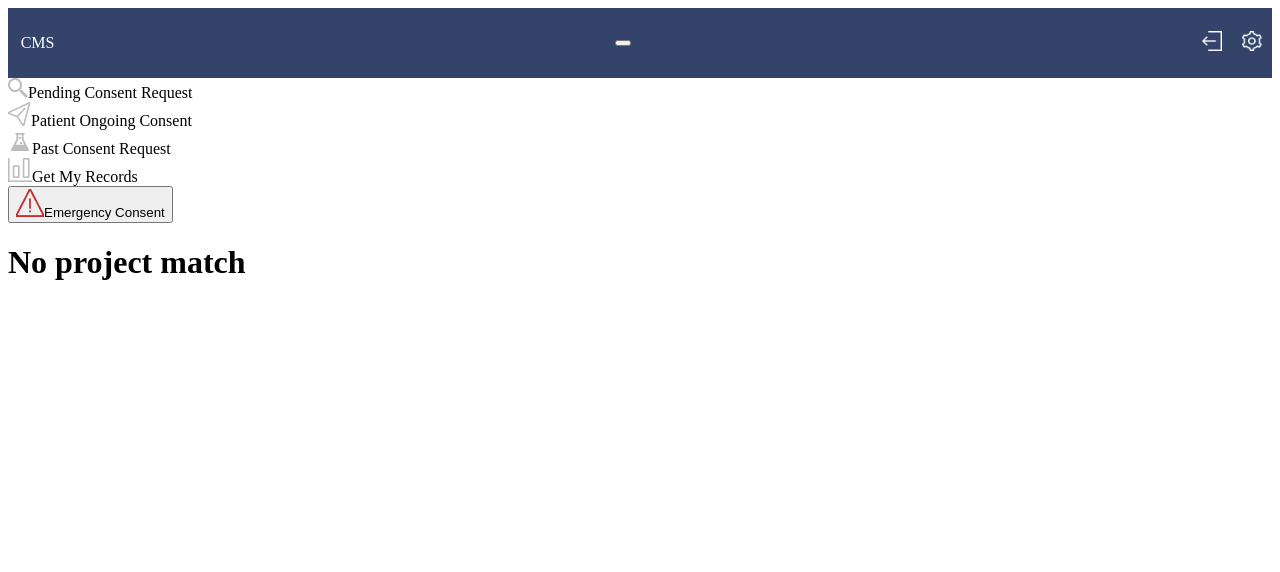
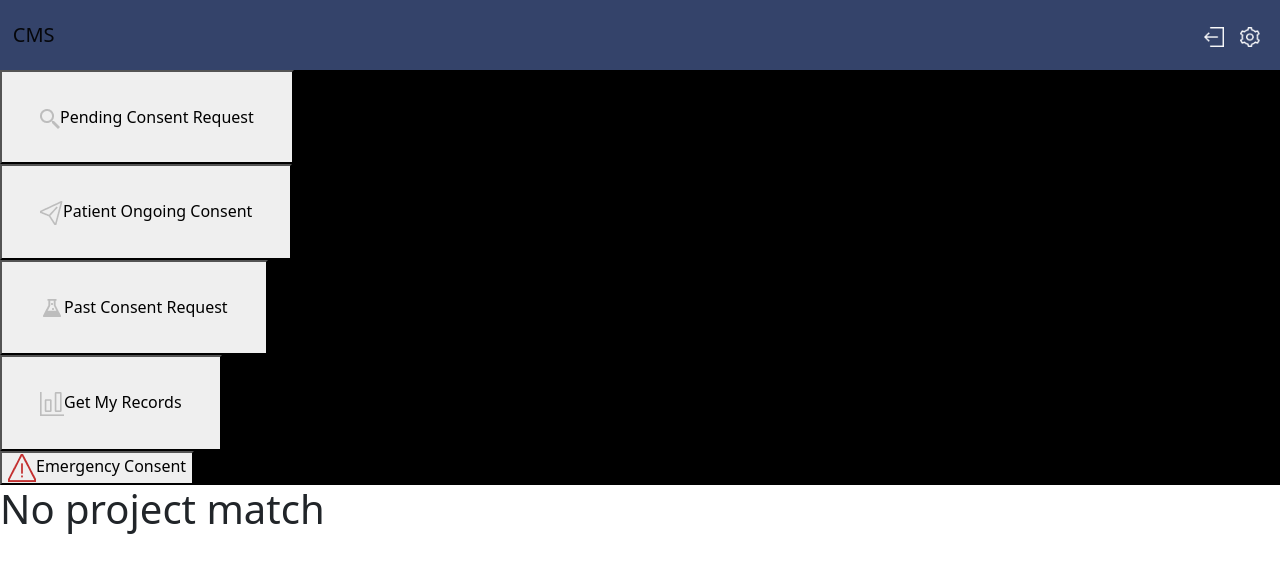
Before and after one commit to Healthcare-Application-Development/CMS-frontend, a React (Create React App) app: page /patient in a window 1280 px wide. Shown: the top 572 px of the page. Built offline with nearby package versions, Linux system fonts and the light colour scheme.

Commit message:
Added sidebarpatient

```diff
--- a/package.json
+++ b/package.json
@@ -9,6 +9,7 @@
     "preview": "vite preview"
   },
   "dependencies": {
+    "bootstrap": "^5.2.3",
     "localforage": "^1.10.0",
     "react": "^18.2.0",
     "react-bootstrap": "^2.7.2",
--- a/src/components/Sidebar/SidebarPatient.jsx
+++ b/src/components/Sidebar/SidebarPatient.jsx
@@ -1,23 +1,60 @@
 import React from 'react'
 import {SidebarItem} from '../index';
 import { constants } from '../../constants';
+// import { useState } from "react";
+import { Patient } from '../../pages';
+import {useState} from "react";
 
-function SidebarPatient() {
+function SidebarPatient(props) {
+
+  const [selectedDivision, setSelectedDivision] = useState(null);
+
+
+const handleClick = (e) => {
+  props.onData(e);
+  console.log(e);
+};
+
+  // function setState(e) {
+  //   // e.preventDefault();
+  //   setSelectedDivision(e);
+  //   console.log(selectedDivision);
+
+
+  // }
     return (
         <div className='sidebar bg-black text-white max-w-full h-[100vh] max-h-full'>
-          <SidebarItem imgName = {constants.REACT_APP_SIDEBAR_LENS_IMG} alt={constants.REACT_APP_SIDEBAR_LENS_IMG} sidebarText={constants.REACT_APP_SIDEBAR_PENDING_CONSENT_REQUEST} />
+          <button onClick={() => handleClick("div1")} >
+          {/* <button onClick={() => setSelectedDivision("div1")} > */}
+            <SidebarItem imgName = {constants.REACT_APP_SIDEBAR_LENS_IMG} alt={constants.REACT_APP_SIDEBAR_LENS_IMG} sidebarText={constants.REACT_APP_SIDEBAR_PENDING_CONSENT_REQUEST}  />
+          </button>
+
           <div className='sidebar-divider' />
 
+          <button onClick={() => handleClick("div2")} >
           <SidebarItem imgName = {constants.REACT_APP_SIDEBAR_SEND_IMG} alt={constants.REACT_APP_SIDEBAR_SEND_IMG} sidebarText={constants.REACT_APP_SIDEBAR_PATIENT_ONGOING_CONSENT} />
+          </button>
+
+
           <div className='sidebar-divider' />
 
+          <button onClick={() => handleClick("div3")} >
           <SidebarItem imgName = {constants.REACT_APP_SIDEBAR_HISTORY_IMG} alt={constants.REACT_APP_SIDEBAR_HISTORY_IMG} sidebarText={constants.REACT_APP_SIDEBAR_PAST_CONSENT_REQUEST} />
-          <SidebarItem imgName = {constants.REACT_APP_SIDEBAR_VIEW_DATA_IMG} alt={constants.REACT_APP_SIDEBAR_VIEW_DATA_IMG} sidebarText={constants.REACT_APP_SIDEBAR_GET_MY_RECORDS} />
-          {/* <SidebarItem imgName = {constants.REACT_APP_SIDEBAR_SHARED_CONSENT_IMG} alt={constants.REACT_APP_SIDEBAR_SHARED_CONSENT_IMG} sidebarText={constants.REACT_APP_SIDEBAR_SHARED_CONSENTS} /> */}
+          </button>
+
+
           <div className='sidebar-divider' />
 
-          {/* <SidebarItem imgName = {constants.REACT_APP_SIDEBAR_RECENT_CONSENTS_IMG} alt={constants.REACT_APP_SIDEBAR_RECENT_CONSENTS_IMG} sidebarText={constants.REACT_APP_SIDEBAR_RECENT_CONSENTS} /> */}
+
+          <button onClick={() => handleClick("div4")} >
+          <SidebarItem imgName = {constants.REACT_APP_SIDEBAR_VIEW_DATA_IMG} alt={constants.REACT_APP_SIDEBAR_VIEW_DATA_IMG} sidebarText={constants.REACT_APP_SIDEBAR_GET_MY_RECORDS} />
+
+          </button>
+
           <div className='sidebar-divider' />
+
+
+
 
           <div className='sidebar-emergency-style'>
             <button className='sidebar-emergency-button'>
--- a/src/index.css
+++ b/src/index.css
@@ -1,7 +1,6 @@
 @tailwind base;
 @tailwind components;
 @tailwind utilities;
-
 .dropdown:hover .dropdown-menu {
     display: block;
   }
--- a/src/main.jsx
+++ b/src/main.jsx
@@ -3,6 +3,7 @@ import ReactDOM from "react-dom/client";
 import { BrowserRouter as Router } from "react-router-dom";
 import App from "./App";
 import "./index.css";
+import 'bootstrap/dist/css/bootstrap.min.css';
 
 ReactDOM.createRoot(document.getElementById("root")).render(
   <React.StrictMode>
```
Also changed, not shown: 2 other files (tests, documents, lock files or other folders).
